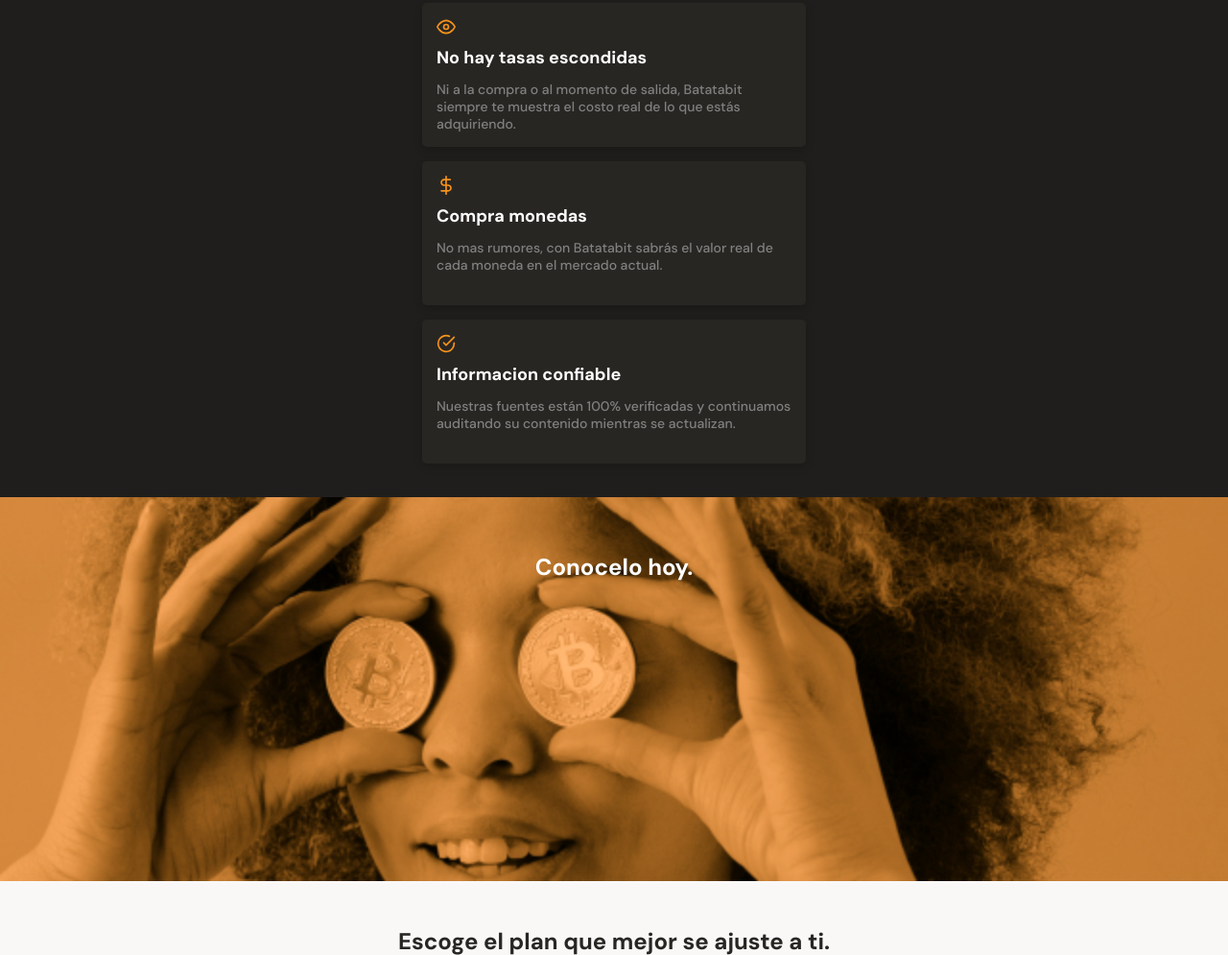
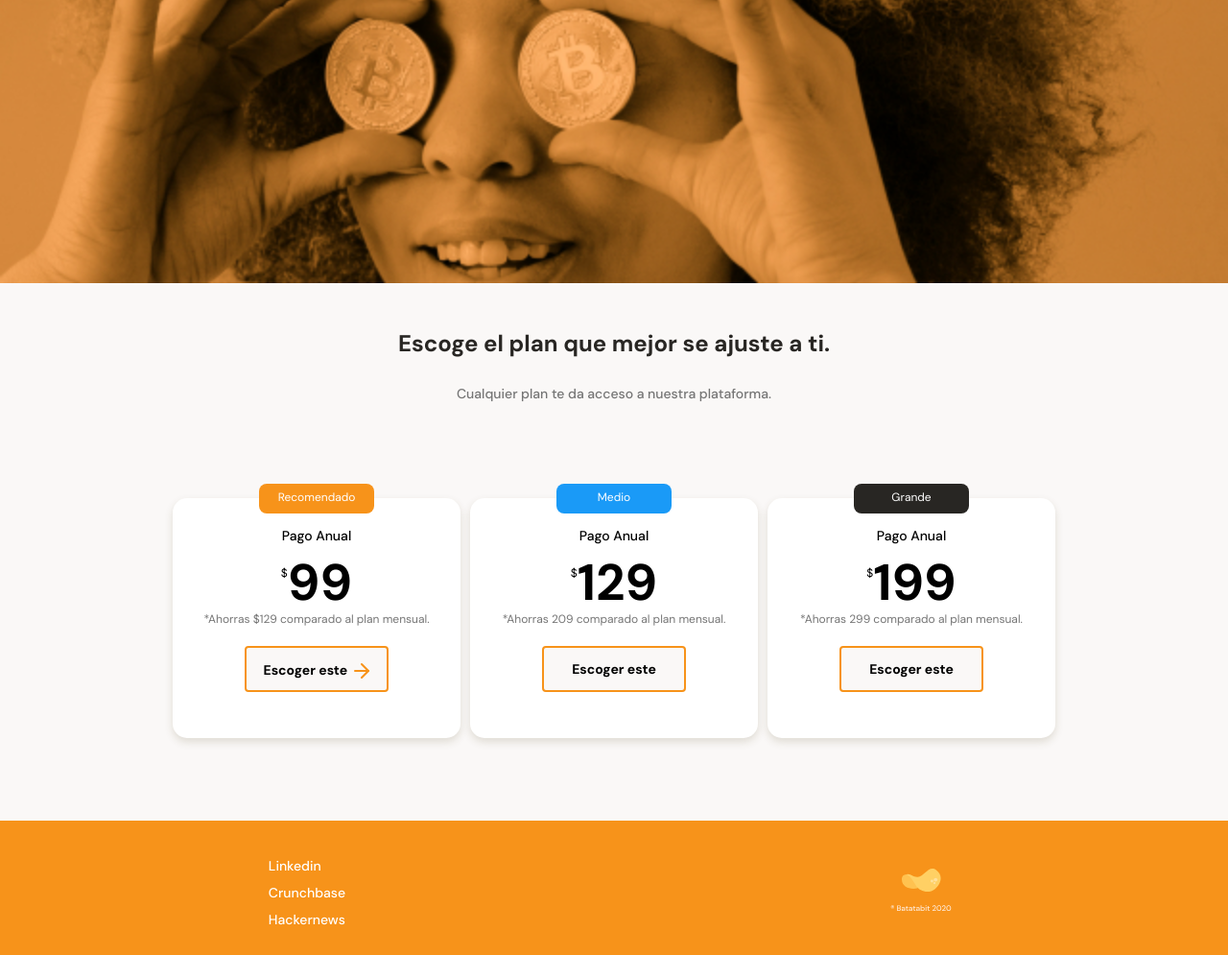
Before and after one commit to mandresblanco/Mobile-first, a plain HTML site: page index.html in a window 1280 px wide. Shown: the part 1805-2800 px from the top of the page at 96% size. Drawn offline with Linux system fonts and the light colour scheme.

Commit message:
Finalizado

```diff
--- /dev/null
+++ b/css/tablet.css
@@ -0,0 +1,14 @@
+.main-tables-container{
+    display: flex;
+    width: 930px;
+    margin: 0 auto;
+}
+.product-cards-container{
+    display: flex;
+    flex-wrap: wrap;
+    width: 930px;
+    margin: 0 auto;
+}
+.plans-container--slider{
+    justify-content: center;
+}
--- a/index.html
+++ b/index.html
@@ -11,7 +11,8 @@
       href="https://fonts.googleapis.com/css2?family=DM+Sans:wght@400;500;700&family=Inter:wght@300;500&display=swap"
       rel="stylesheet"
     />
-    <link rel="stylesheet" href="./style.css" />
+    <link rel="stylesheet" href="./style.css"/>
+    <link rel="stylesheet" href="./css/tablet.css" media="(min-width: 930px)">
   </head>
   <body>
     <header>
@@ -112,8 +113,6 @@
               mas determinan el comportamiento.
             </p>
           </article>
-        </section>
-        <section class="product-cards-container">
           <article class="product-detail-card">
             <span class="eye"></span>
             <p class="product--card-title">No hay tasas escondidas</p>
@@ -122,8 +121,6 @@
               muestra el costo real de lo que estás adquiriendo.
             </p>
           </article>
-        </section>
-        <section class="product-cards-container">
           <article class="product-detail-card">
             <span class="dollar-sing"></span>
             <p class="product--card-title">Compra monedas</p>
@@ -132,8 +129,6 @@
               en el mercado actual.
             </p>
           </article>
-        </section>
-        <section class="product-cards-container">
           <article class="product-detail-card">
             <span class="check-circle"></span>
             <p class="product--card-title">Informacion confiable</p>
@@ -151,7 +146,6 @@
           </article>
         </section> -->
       </section>
-
       <section class="bitcoin-img-container">
         <h2>Conocelo hoy.</h2>
       </section>
@@ -170,10 +164,44 @@
               <button class="plan-card--ca">Escoger este <span></span></button>
           </div>
           </article>
+          <article class="plans-container--card">
+            <p class="Medio">Medio</p>
+            <div class="plan-info-container">
+              <h3 class="plan-card--title">Pago Anual</h3>
+              <p class="plan-card--price"> <span>$</span>129</p>
+              <p class="plan-card--saving">*Ahorras 209 comparado al plan mensual.</p>
+              <button class="plan-card--ca">Escoger este</button>
+            </div>
+          </article>
+          <article class="plans-container--card">
+            <p class="Big">Grande</p>
+            <div class="plan-info-container">
+              <h3 class="plan-card--title">Pago Anual</h3>
+              <p class="plan-card--price"> <span>$</span>199</p>
+              <p class="plan-card--saving">*Ahorras 299 comparado al plan mensual.</p>
+              <button class="plan-card--ca">Escoger este</button>
+            </div>
+          </article>
         </section>
       </section>
     </main>
-
-    <footer></footer>
+    <footer>
+      <section class="left">
+        <ul>
+          <li>
+            <a href="#">Linkedin</a>
+          </li>
+          <li>
+            <a href="#">Crunchbase</a>
+          </li>
+          <li>
+            <a href="#">Hackernews</a>
+          </li>
+        </ul>
+      </section>
+      <section class="right">
+        <img src="./assets/img/logo-footer.svg" alt="logo-Batatabit">
+      </section>
+    </footer>
   </body>
 </html>
--- a/style.css
+++ b/style.css
@@ -273,6 +273,17 @@ main{
   color: var(--warm-black);
   font-weight: 300;
 }
+.main-tables-container{
+  display:flex;
+  gap: 50px;
+  height: 370px;
+  overflow-x: scroll;
+  overscroll-behavior-x: contain;
+  scroll-snap-type: x proximity;
+
+  /* background-color: black; */
+  /* flex-direction: column; */
+}
 .main-product-detail{
   position: relative;
   width: 100%;
@@ -421,13 +432,25 @@ main{
   line-height: 1.8rem;
   color: #757575;
 }
+.plans-container--slider{
+  display:flex;
+  /* gap: 80px; */
+  height: 316px;
+  overflow-x: scroll;
+  overscroll-behavior-x: contain;
+  scroll-snap-type: x proximity;
+
+  /* background-color: black; */
+  /* flex-direction: column; */
+}
 .plans-container--card{
   position: relative;
+  scroll-snap-align: center;
   width: 70%;
-  min-width: 230px;
+  min-width: 190px;
   max-width: 300px;
   height: 250px;
-  margin: 50px auto 0;
+  margin: 50px 5px 0;
   padding: 0 15;
   background-color: var(--just-white);
   border-radius: 15px;
@@ -488,3 +511,52 @@ main{
   background-image: url('./assets/icons/orange-right-arrow.svg');
   vertical-align: text-bottom;
 }
+.Medio{
+  position: absolute;
+  left: calc(50% - 60px);
+  top: -15px;
+  width: 120px;
+  height: 31px;
+  background-color: var(--secundary-blue);
+  font-size: 1.2rem;
+  padding: 6px;
+  border-radius: 8px;
+  color: var(--just-white);
+}
+.Big{
+  position: absolute;
+  left: calc(50% - 60px);
+  top: -15px;
+  width: 120px;
+  height: 31px;
+  background-color: var(--black);
+  font-size: 1.2rem;
+  padding: 6px;
+  border-radius: 8px;
+  color: var(--just-white);
+}
+footer{
+  display: flex;
+  width: 100%;
+  height: 150px;
+  background-color: var(--bitcoin-orange);
+}
+footer section{
+  display: flex;
+  width: 50%;
+  justify-content: center;
+  align-items: center;
+}
+footer .left ul{
+  font-size: 1.4rem;
+  font-weight: 500;
+  line-height: 1.8rem;
+  list-style: none;
+}
+.left li{
+  margin: 10px 0;
+}
+.left a{
+  text-decoration: none;
+  color: var(--just-white);
+}
```
